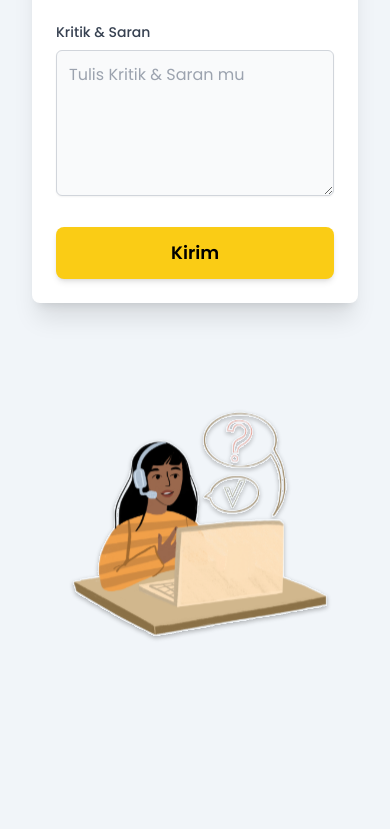
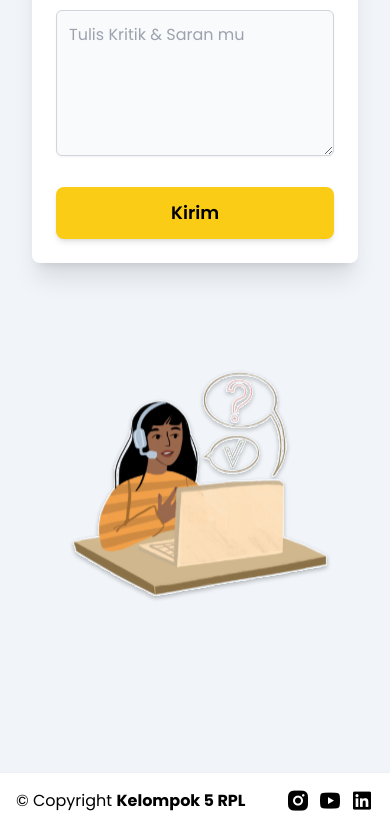
Before and after one commit to nanditoadi/Healthy-BMI, a React (Vite) app: page / in a window 390 px wide. Shown: the part 3609-4438 px from the top of the page. Before the commit the page ends 4382 px from the top, so only its background shows below. Built offline with nearby package versions, Linux system fonts and the light colour scheme.

Commit message:
menambahkan footer

```diff
--- a/src/App.jsx
+++ b/src/App.jsx
@@ -29,7 +29,7 @@ function App() {
 
 
   {/* Footer */}
-  {/* <Footer /> */}
+  <Footer />
   </div>
 }
 
--- a/src/components/Footer.jsx
+++ b/src/components/Footer.jsx
@@ -1,6 +1,18 @@
 const Footer = () => {
   return (
-    <div>Footer</div>
+    <div className="footer bg-white shadow mt-20" id="social">
+      <div className="container mx-auto px-4 flex items-center justify-between">
+      <p className="py-4">
+        &copy; Copyright <span className="font-bold">Kelompok 5 RPL</span>
+      </p>
+      <div className="social-footer flex items-center sm:gap-7 gap-2">
+        <i className="ri-instagram-fill text-2xl"></i>
+        <i className="ri-youtube-fill text-2xl"></i>
+        <i className="ri-linkedin-box-fill text-2xl"></i>
+      </div>
+      </div>
+
+    </div>
   )
 }
 
--- a/src/components/Navbar.jsx
+++ b/src/components/Navbar.jsx
@@ -60,7 +60,7 @@ const Navbar = () => {
 
           </ul>
           <div className="Kontak flex items-center gap-2">
-            <a href="#" className="px-5 py-2 rounded-full text-black font-bold bg-[#C7DEFF] hover:bg-[#A6CBFF] transition-all" >Hubungi Kami</a>
+            <a href="#social" className="px-5 py-2 rounded-full text-black font-bold bg-[#C7DEFF] hover:bg-[#A6CBFF] transition-all" >Hubungi Kami</a>
             <i className="ri-menu-line text-3xl md:hidden block" onClick={handleClick}></i>
           </div>
         </div>
--- a/src/pages/HomePage.jsx
+++ b/src/pages/HomePage.jsx
@@ -202,7 +202,7 @@ const HomePage = () => {
             </a>
           </div>
           <div className="box">
-            <img src={HeroImage} alt="HeroImage" className="md:w-[500px] w-[400px] mx-auto md:m-0"/>
+            <img src={HeroImage} alt="HeroImage" className="md:w-[555px] w-[400px] mx-auto md:m-0"/>
           </div>
         </div>
 
@@ -225,7 +225,7 @@ const HomePage = () => {
             </p>
           </div>
           <div className="box md:order-1 order-2">
-            <img src={AboutImage} alt="About Image" className="lg:w-[230px] w-[150px] md:w-[220px] mx-auto"/>
+            <img src={AboutImage} alt="About Image" className="lg:w-[220px] w-[150px] md:w-[220px] mx-auto"/>
           </div>
         </div>
 
--- a/src/pages/KritikSaranForm.jsx
+++ b/src/pages/KritikSaranForm.jsx
@@ -59,7 +59,7 @@ const KritikSaranForm = () => {
 
     return (
   // Container utama untuk halaman/section ini (opsional, untuk padding dan centering keseluruhan)
-  <div className="py-10 px-4 mt-10">
+  <div className="py-19 px-4 mt-10">
     {/* Container dua kolom */}
     <div className="max-w-7xl mx-auto flex flex-col md:flex-row gap-8 lg:gap-12 items-start">
 
```
